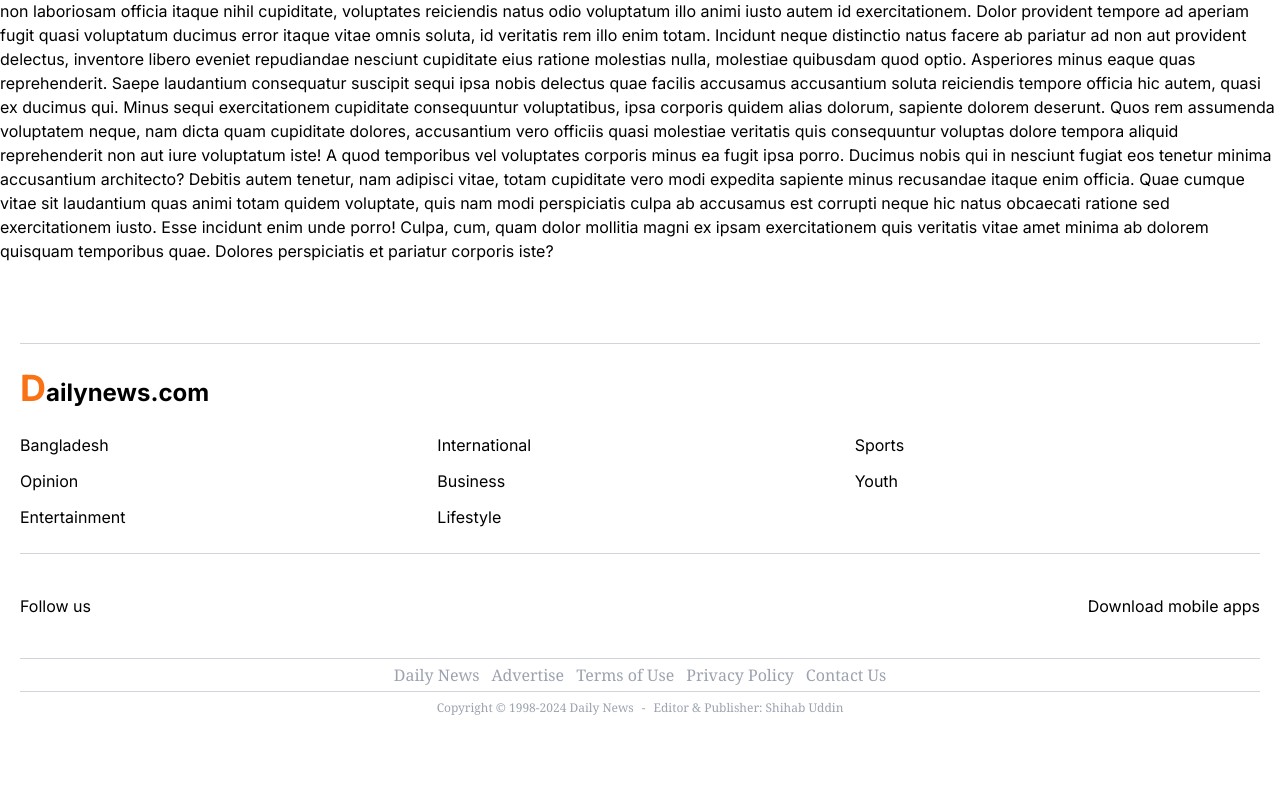
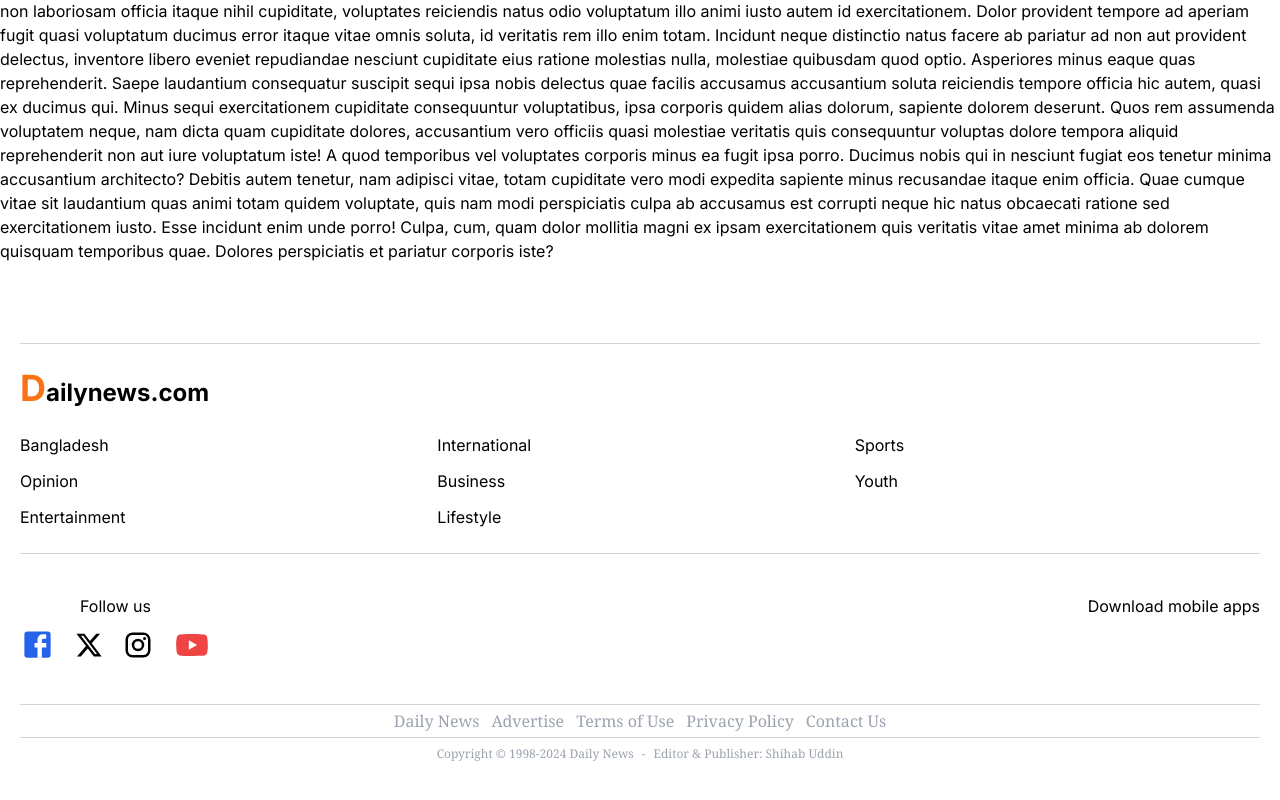
Before and after one commit to Shihabuddin9/daily-news, a Next.js app: page / in a window 1280 px wide. Shown: the part 505-1305 px from the top of the page. Built offline with nearby package versions, Linux system fonts and the light colour scheme.

Commit message:
social media add

```diff
--- a/src/components/shared/Footer.js
+++ b/src/components/shared/Footer.js
@@ -1,6 +1,10 @@
 "use client";
 import { Box } from '@mui/material';
 import Link from 'next/link';
+import FacebookIcon from '@mui/icons-material/Facebook';
+import XIcon from '@mui/icons-material/X';
+import InstagramIcon from '@mui/icons-material/Instagram';
+import YouTubeIcon from '@mui/icons-material/YouTube';
 
 const Footer = () => {
     const sections = [
@@ -22,9 +26,15 @@ const Footer = () => {
         { name: "Contact Us", href: "/contactUs" }
     ];
 
+    const socialLinks = [
+        { icon: <FacebookIcon className='text-blue-600' sx={{ fontSize: 35, '&:hover': { transform: 'scale(1.07)' } }} />, href: '#' },
+        { icon: <XIcon className='mx-5' sx={{ fontSize: 28, '&:hover': { transform: 'scale(1.07)' } }} />, href: '#' },
+        { icon: <InstagramIcon sx={{ fontSize: 30, '&:hover': { transform: 'scale(1.07)' } }} />, href: '#' },
+        { icon: <YouTubeIcon className='text-red-500 ml-5' sx={{ fontSize: 38, '&:hover': { transform: 'scale(1.07)' } }} />, href: '#' }
+    ];
     return (
-        <div className='mx-5 my-20 border-t border-gray-300'>
-            <div className='my-6 border-b border-gray-300'>
+        <Box className='mx-5 my-20 border-t border-gray-300'>
+            <Box className='my-6 border-b border-gray-300'>
                 <Box className="mb-6">
                     <h1 className="font-bold">
                         <span className="text-3xl lg:text-4xl text-orange-500">D</span>
@@ -40,16 +50,27 @@ const Footer = () => {
                         </li>
                     ))}
                 </ul>
-            </div>
-            <div className='flex justify-between my-10'>
-                <div>
-                    <h1>Follow us</h1>
-                </div>
-                <div>
+            </Box>
+            <Box className='flex justify-between my-10'>
+                <Box>
+                    <Box className="">
+                        <h1 className='text-center mb-2'>Follow us</h1>
+                        {/* <Link className='' href="#"><FacebookIcon className=' text-blue-600' sx={{ fontSize: 35, '&:hover': { transform: 'scale(1.07)' } }} /></Link>
+                        <Link className='mx-5' href="#"><XIcon className='' sx={{ fontSize: 28, '&:hover': { transform: 'scale(1.07)' } }} /></Link>
+                        <Link href="#"><InstagramIcon className=' ' sx={{ fontSize: 30, '&:hover': { transform: 'scale(1.07)' } }} /></Link>
+                        <Link className='ml-5' href="#"><YouTubeIcon className=' text-red-500' sx={{ fontSize: 38, '&:hover': { transform: 'scale(1.07)' } }} /></Link> */}
+                        {socialLinks.map((link, index) => (
+                            <Link key={index} href={link.href}>
+                                {link.icon}
+                            </Link>
+                        ))}
+                    </Box>
+                </Box>
+                <Box>
                     <h1>Download mobile apps</h1>
-                </div>
-            </div>
-            <div className='border-y border-gray-300 flex justify-center items-center'>
+                </Box>
+            </Box>
+            <Box className='border-y border-gray-300 flex justify-center items-center'>
                 <ul className='flex space-x-3 my-1 text-gray-400 font-serif'>
                     {infoLinks.map((link, index) => (
                         <li key={index}>
@@ -59,13 +80,13 @@ const Footer = () => {
                         </li>
                     ))}
                 </ul>
-            </div>
-            <div className='flex justify-center items-center text-gray-400 font-serif text-xs mt-2'>
+            </Box>
+            <Box className='flex justify-center items-center text-gray-400 font-serif text-xs mt-2'>
                 <span>Copyright © 1998-2024 Daily News</span>
                 <span className='mx-2'>-</span>
                 <span>Editor & Publisher: Shihab Uddin</span>
-            </div>
-        </div>
+            </Box>
+        </Box>
     );
 };
 
--- /dev/null
+++ b/src/components/shared/SocialMedia.js
@@ -0,0 +1,20 @@
+import { Box } from '@mui/material';
+import Link from 'next/link';
+import React from 'react';
+import FacebookIcon from '@mui/icons-material/Facebook';
+import XIcon from '@mui/icons-material/X';
+import InstagramIcon from '@mui/icons-material/Instagram';
+import YouTubeIcon from '@mui/icons-material/YouTube';
+
+const SocialMedia = () => {
+    return (
+        <Box>
+            <Link href="#"><FacebookIcon /></Link>
+            <Link href="#"><XIcon /></Link>
+            <Link href="#"><InstagramIcon /></Link>
+            <Link href="#"><YouTubeIcon /></Link>
+        </Box>
+    );
+};
+
+export default SocialMedia;
```
